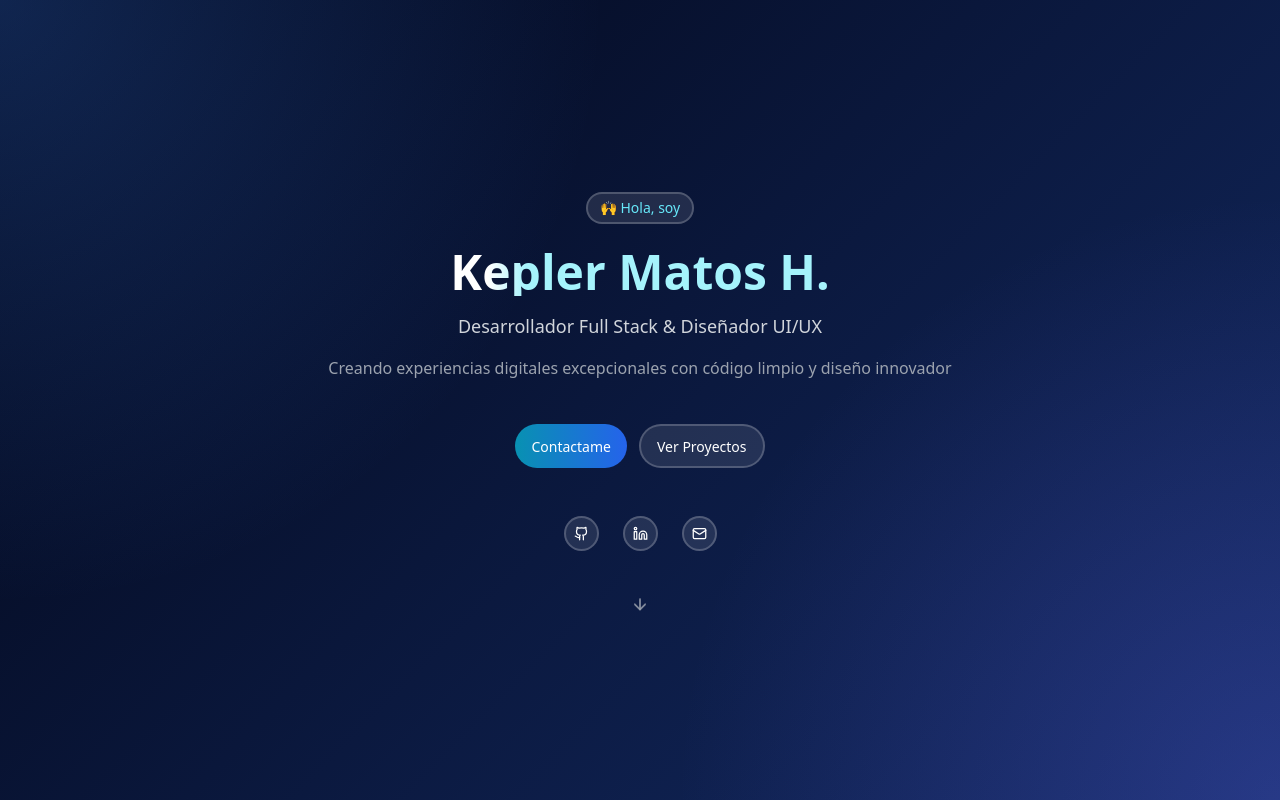
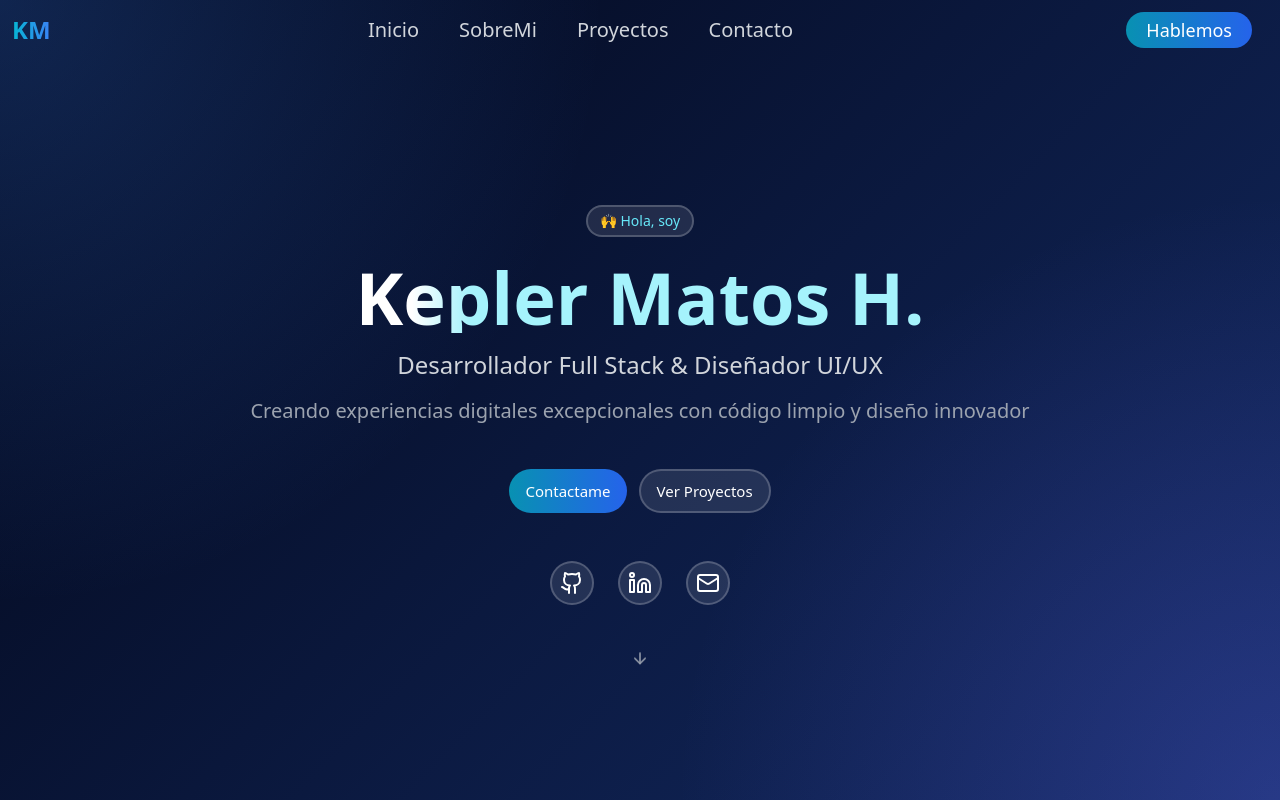
Before and after one commit to KEPLERMH/portafolio-v1, a React (Vite) app: page / in a window 1280 px wide. Built offline with nearby package versions, Linux system fonts and the light colour scheme.

Commit message:
Se desarrollo el hero por completo resposivo, ahun falta los links de redireccion

```diff
--- a/src/App.jsx
+++ b/src/App.jsx
@@ -2,13 +2,18 @@ import { useState } from 'react'
 import reactLogo from './assets/react.svg'
 import viteLogo from '/vite.svg'
 import Hero from './sections/Hero'
+import Navbar from './components/Navbar'
+import HeroContent from './components/HeroContent'
 // import './App.css'
 
 function App() {
 
   return (
     <>
-      <Hero />
+      <Hero>
+        <Navbar />
+        <HeroContent />
+      </Hero>
     </>
   )
 }
--- /dev/null
+++ b/src/components/HeroContent.jsx
@@ -0,0 +1,33 @@
+import React from 'react'
+import { Github, Linkedin, Mail, ArrowDown } from "lucide-react"
+
+const HeroContent = () => {
+    return (
+        <div className="m-3 flex flex-col justify-center items-center  mt-20">
+            <h5 className="text-center text-acentocyan bg-border-btns rounded-2xl px-3 py-[4px] text-sm mb-6">🙌<span>  Hola, soy</span></h5>
+
+            <div className="flex flex-col justify-center items-center gap-4">
+                <h1 className="text-5xl font-bold text-gradient-custom md:text-6xl lg:text-7xl">Kepler Matos H.</h1>
+                <h3 className="text-lg text-secondarytext md:text-xl lg:text-2xl">Desarrollador Full Stack & Diseñador UI/UX</h3>
+                <p className="text-center text-[16px] text-trirdtext md:text-lg lg:text-xl">Creando experiencias digitales excepcionales con código limpio y diseño innovador</p>
+            </div>
+            <div>
+                <div className="flex gap-3 mt-11">
+                    <button type="button" className="px-4 py-2 rounded-3xl btn-custom transition duration-400 ease-in-out hover:shadow-xl
+                            hover:shadow-cyan-500/50 hover:scale-105"><a href="#" className="text-sm lg:text-[15px]">Contactame</a></button>
+                    <button type="button" className="px-4 py-2 rounded-3xl bg-border-btns hover:bg-white/30 transition duration-400 ease-in-out"><a href="#" className="text-sm lg:text-[15px]">Ver Proyectos</a></button>
+                </div>
+                <div className="flex mt-12 justify-center gap-6">
+                    <div className="btns-cta bg-border-btns "><a href="#"><Github className='w-4 h-4 md:w-5 md:h-5 lg:w-6 lg:h-6' /></a></div>
+                    <div className="btns-cta bg-border-btns"><a href="#"><Linkedin className='w-4 h-4 md:w-5 md:h-5 lg:w-6 lg:h-6' /></a></div>
+                    <div className="btns-cta bg-border-btns"><a href="#"><Mail className='w-4 h-4 md:w-5 md:h-5 lg:w-6 lg:h-6' /></a></div>
+                </div>
+                <div className="mt-10  flex justify-center animate-float">
+                    <ArrowDown size={18} color="#9CA3AF" />
+                </div>
+            </div>
+        </div>
+    )
+}
+
+export default HeroContent
--- /dev/null
+++ b/src/components/NavLinks.jsx
@@ -0,0 +1,19 @@
+import React from 'react'
+
+export const navLinks = [
+    { label: "Inicio", href: "#" },
+    { label: "SobreMi", href: "#" },
+    { label: "Proyectos", href: "#" },
+    { label: "Contacto", href: "#" },
+];
+const NavLinks = ({ direction = "row", onClick }) => {
+    return (
+        <ul className={`flex md:gap-10 gap-5 text-secondarytext md:text-xl ${direction == "column" ? "flex-col" : "flex-row"} [&>li:hover>a]:text-acentocyan`}>
+            {
+                navLinks.map(link => <li key={link.label} className=' bg-gradient-to-r from-cyan-400 to-blue-500 bg-[length:0%_2px] bg-no-repeat bg-left-bottom transition-[background-size] duration-300 ease-out md:hover:bg-[length:100%_2px]'><a href={link.href} onClick={onClick}>{link.label}</a></li>)
+            }
+        </ul>
+    )
+}
+
+export default NavLinks
--- /dev/null
+++ b/src/components/Navbar.jsx
@@ -0,0 +1,49 @@
+import React, { useState } from 'react'
+import { Menu, X } from 'lucide-react'
+import NavLinks from './NavLinks';
+const Navbar = () => {
+
+    const [isOpenNav, SetIsOpenNav] = useState(false);
+
+    return (
+        <header className='flex items-center justify-between absolute top-0 w-full px-3 py-3'>
+            <h1 className='
+            font-bold
+            bg-gradient-to-r
+             from-cyan-500
+              to-blue-500
+            bg-clip-text
+              text-transparent
+              md:text-lg
+              lg:text-2xl'
+            >KM</h1>
+
+            {/* Mobile nav */}
+            <nav className="hidden md:flex">
+                <NavLinks />
+            </nav>
+            <button className=" hidden px-5 py-1 mx-4 rounded-3xl btn-custom transition duration-400 ease-in-out hover:shadow-xl hover:shadow-cyan-500/50 hover:scale-105 md:block md:text-lg ">Hablemos</button>
+
+            {/* Mobile button */}
+            <button
+                onClick={() => { SetIsOpenNav(!isOpenNav) }}
+                className='bg-border-btns btns-cta md:hidden'>
+                {isOpenNav ? <X size={15} /> : <Menu size={15} />}
+            </button>
+
+            {/* Mobile nav */}
+            {
+                isOpenNav && (
+                    <nav className="md:hidden absolute top-full inset-x-0 border-t-2 border-white/5 px-4 py-2 m-3">
+                        <NavLinks direction='column' onClick={() => SetIsOpenNav(false)} />
+
+                        <button className="px-5 py-1 rounded-3xl btn-custom transition duration-400 ease-in-out hover:shadow-xl hover:shadow-cyan-500/50 hover:scale-105 mt-4 w-full">Hablemos</button>
+                    </nav>
+                )
+            }
+
+        </header>
+    )
+}
+
+export default Navbar
--- a/src/index.css
+++ b/src/index.css
@@ -45,5 +45,7 @@
         @apply border-2 bg-white/10 border-white/20;
     }
 
-
+    .nav-line {
+        @apply relative md:pb-1 md:border-b-2 md:border-transparent md:bg-gradient-to-r md:from-cyan-400 md:to-blue-500 md:bg-[length:0%_2px] md:bg-no-repeat md:bg-left-bottom md:transition-[background-size] md:duration-300 md:ease-out hover:bg-[length:100%_2px];
+    }
 }
--- a/src/sections/Hero.jsx
+++ b/src/sections/Hero.jsx
@@ -1,31 +1,8 @@
-import { Github, Linkedin, Mail, ArrowDown } from "lucide-react"
-const Hero = () => {
+import Navbar from "../components/Navbar"
+const Hero = ({ children }) => {
     return (
-        <section className="min-h-screen grid place-content-center bg-hero-gradient text-white">
-            <div className="m-3 flex flex-col justify-center items-center">
-                <h5 className="text-center text-acentocyan bg-border-btns rounded-2xl px-3 py-[4px] text-sm mb-6">🙌<span>  Hola, soy</span></h5>
-
-                <div className="flex flex-col justify-center items-center gap-4">
-                    <h1 className="text-5xl font-bold text-gradient-custom">Kepler Matos H.</h1>
-                    <h3 className="text-lg text-secondarytext">Desarrollador Full Stack & Diseñador UI/UX</h3>
-                    <p className="text-center text-[16px] text-trirdtext">Creando experiencias digitales excepcionales con código limpio y diseño innovador</p>
-                </div>
-                <div>
-                    <div className="flex gap-3 mt-11">
-                        <button type="button" className="px-4 py-2 rounded-3xl btn-custom transition duration-400 ease-in-out hover:shadow-xl
-                            hover:shadow-cyan-500/50 hover:scale-105"><a href="#" className="text-sm">Contactame</a></button>
-                        <button type="button" className="px-4 py-2 rounded-3xl bg-border-btns hover:bg-white/30 transition duration-400 ease-in-out"><a href="#" className="text-sm">Ver Proyectos</a></button>
-                    </div>
-                    <div className="flex mt-12 justify-center gap-6">
-                        <div className="btns-cta bg-border-btns"><a href="#"><Github size={15} /></a></div>
-                        <div className="btns-cta bg-border-btns"><a href="#"><Linkedin size={15} /></a></div>
-                        <div className="btns-cta bg-border-btns"><a href="#"><Mail size={15} /></a></div>
-                    </div>
-                    <div className="mt-10  flex justify-center animate-float">
-                        <ArrowDown size={18} color="#9CA3AF" />
-                    </div>
-                </div>
-            </div>
+        <section className=" min-h-screen px-4 grid place-content-center bg-hero-gradient text-white relative">
+            {children}
         </section>
     )
 }
--- a/tailwind.config.cjs
+++ b/tailwind.config.cjs
@@ -15,6 +15,7 @@ module.exports = {
         trirdtext: "#9CA3AF ",
         acentocyan: "#67E8F9",
       },
+
       keyframes: {
         float: {
           "0%, 100%": { transform: "transLateY(0)" },
```
